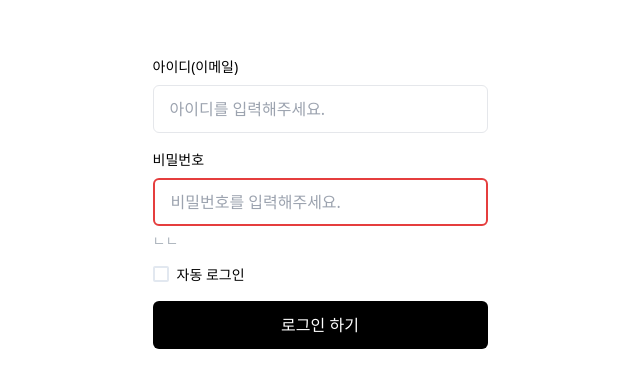
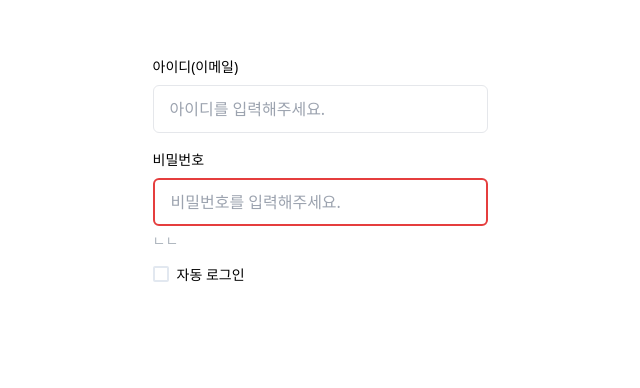
Before and after one commit to coucoudas/coucoudas-ui, a React (Vite) app: page /sign-in in a window 1280 px wide. Shown: the part 198-586 px from the top of the page, without its empty margins (320-960 px from the left). Built offline with nearby package versions, Linux system fonts and the light colour scheme.

Commit message:
[Fix] resize

```diff
--- a/src/widget/Button/index.tsx
+++ b/src/widget/Button/index.tsx
@@ -1,16 +1,14 @@
-import { OnClick } from "../../interface";
+import { ButtonWidgetProps } from "../../interface";
 import { cn } from "../../util";
 
-interface ButtonWidgetProps {
-  title: string;
-  onClick: OnClick;
-}
-export default function Button({ title, onClick }: ButtonWidgetProps) {
+export default function Button({ title, onClick, option }: ButtonWidgetProps) {
+  const { width, className } = option ?? {};
   const container = {
-    sizes: "w-[335px] h-12",
-    backgrounds: "bg-black",
+    sizes: `${width ?? "w-[335px]"} h-12`,
+    backgrounds: "bg-gray-black",
     texts: "text-white",
     boundaries: "rounded-[6px]",
+    className,
   };
   return (
     <button onClick={onClick} className={cn(container)}>
```
